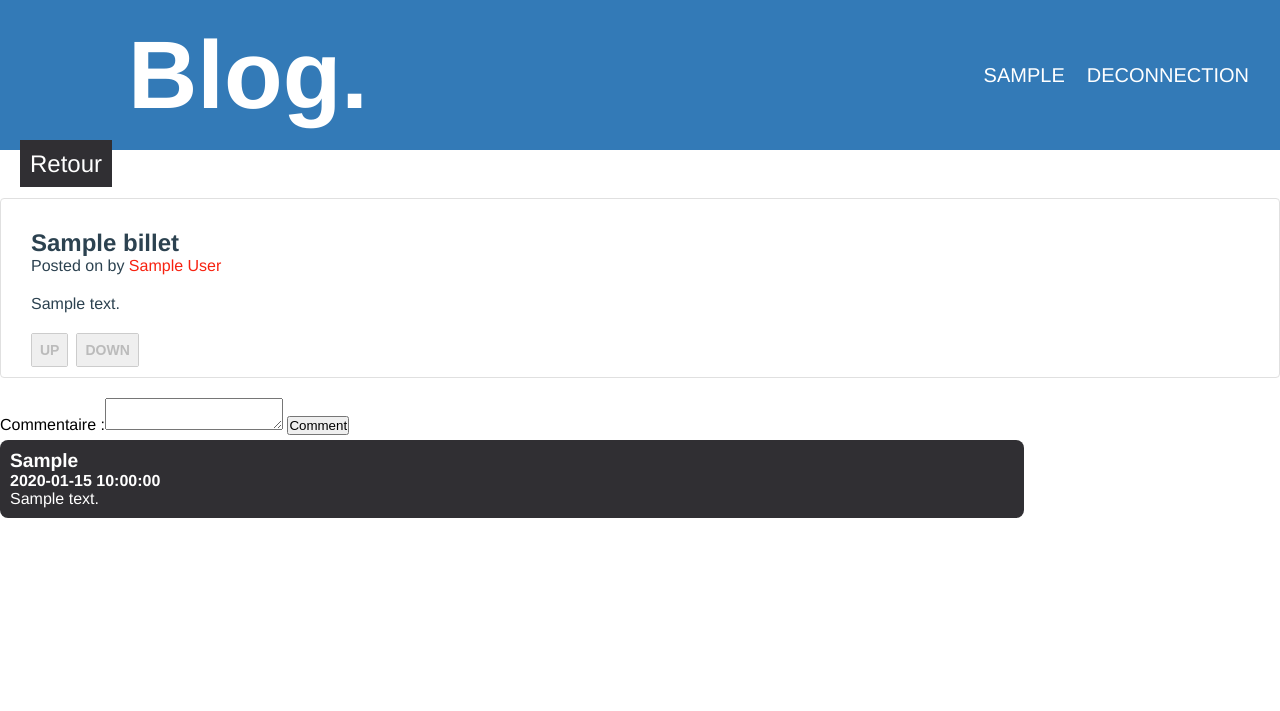
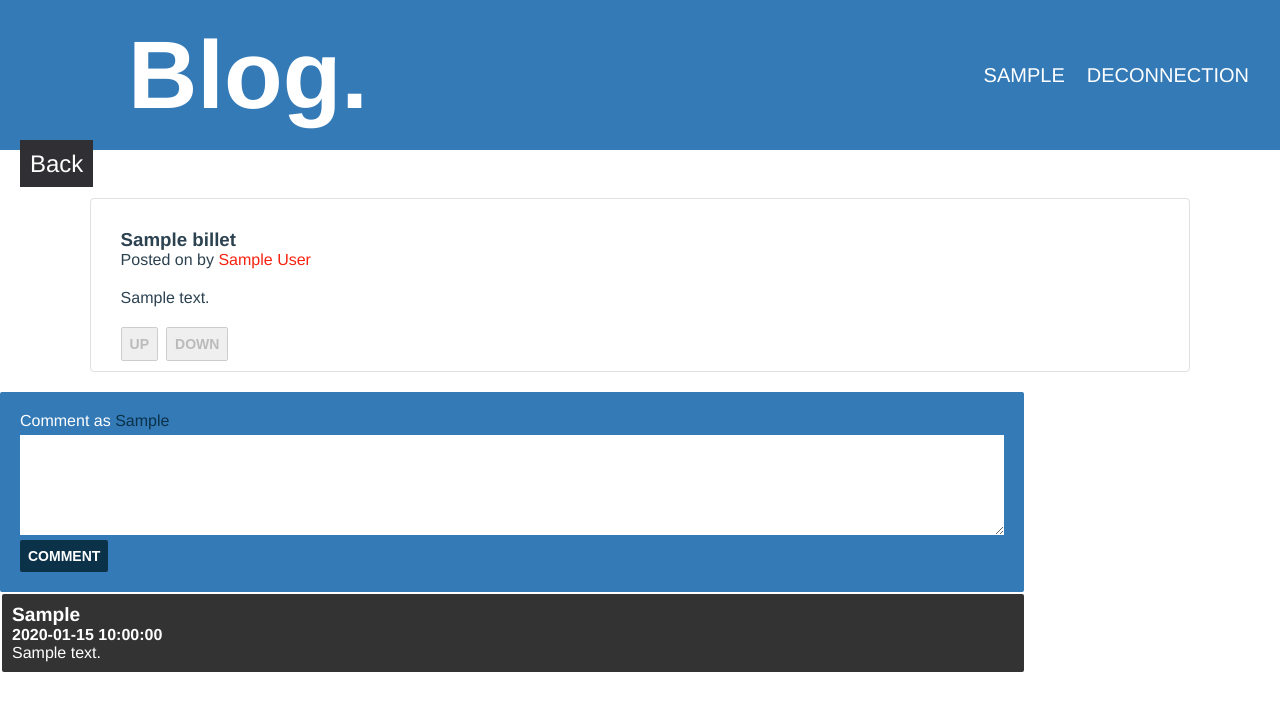
Before and after one commit to ramziChbl/php-blog, a PHP site: page /?action=post&id=1 in a window 1280 px wide. Shown: the top 711 px of the page. Run offline with PHP 8.4, Linux system fonts and the light colour scheme; the visitor is signed in with stand-in values (Sample User, id 1); tables that the repository leaves empty or names only in its code hold one stand-in row (values such as "Sample post").

Commit message:
Before little changes

```diff
--- a/index.php
+++ b/index.php
@@ -1,7 +1,6 @@
 <?php
 	session_start();
 	require "lib/autoload.php";
-
 	require "controller/controller.php";
 	//require("controller/membersController.php");
 
--- a/view/style.css
+++ b/public/style.css
@@ -4,37 +4,30 @@ html {
 }
 *, *:before, *:after {
   box-sizing: inherit;
+  margin: 0px;
+	padding: 0px;
 }
 
-*{
-	margin: 0px;
-	padding: 0px;
-}
 body{
 	font-family: Helvetica Neue, Helvetica, Arial, sans-serif;
 }
 
 #container{
-	width: 100%;
+	/*width: 100%;*/
 }
 
 #container>header{
-	/*background-color: #12355b;*/
 	background-color: #337ab7;
 	display: flex;
 	flex-direction: row;
 	justify-content: space-between;
 	color: white;
-	/*width : 100%;*/
 }
 
 #container>header>h1{
-	/*color: white;*/
 	padding: 20px;
 	padding-left: 10%;
 	font-size: 6em;
-	/*margin: auto;
-	width: 50%;*/
 }
 
 #userSpace{
@@ -60,7 +53,6 @@ body{
 	text-transform: uppercase;
 	margin: 0 5px;
 	padding: 6px;
-	/*width: 40px;*/
 }
 
 #userSpace a:hover{
@@ -68,15 +60,8 @@ body{
 	border-width: 1px;
 }
 
-#userSpace .first_link{
-	/*background-color: #E7A347;*/
-}
 
-#userSpace .second_link{
-	/*background-color: #A69A4B;*/
-}
-
-#content{
+main{
 	width: 86%;
 	min-width: 600px;
 	margin: auto;
@@ -147,6 +132,7 @@ body{
 	display: block;
 	border:none;
 	font-size: 14px;
+	cursor: pointer;
 
 }
 
@@ -199,7 +185,7 @@ body{
 }
 
 
-/*================== COMMENTAIRES ===================*/
+/*================== COMMENTS ===================*/
 #lien_retour{
 	margin: 20px;
 	margin-top: 50px;
@@ -210,7 +196,7 @@ body{
 	background-color: #302F33;
 }
 
-#comment_section{
+#commentSection{
 
 	/*padding: 20px;*/
 	/*padding: 20px 0px 20px 0px;*/
@@ -220,38 +206,54 @@ body{
 }
 
 
-#ajouter_comment{
-	/*margin: 0px 100px 0px 100px;
-	width: 80%;
-	margin: auto;*/
+#addComment{
 	min-width: 300px;
-	/*border: solid;*/
 	color: white;
 	padding: 20px;
-	border-radius: 8px;
-		background-color: #12355b;
-
+	border-radius: 2px;
+	background-color: #337ab7;
 }
 
-#ajouter_comment *{
-	/*border:solid;*/
+#addComment p a{
+	text-decoration: none;
+	color: #0B3249;
 }
 
-#ajouter_comment textarea{
+#addComment textarea{
+
 	display: block;
+	margin: 5px 0;
+	padding: 5px;
 	width: 100%;
-	font-family: "trebuchet ms",sans-serif;
+	/*max-width: 90%;*/
+	/*resize:none;*/
+	resize: vertical;
+	color: black;
+	background-color: white;
+	border: none;
+	/*font-family: "trebuchet ms",sans-serif;*/
 }
 
-#ajouter_comment input{
-	size: 12;
+#addComment input[type="submit"]{
+	text-decoration: none;
+	text-transform: uppercase;
+	cursor: pointer;
+	font-weight: bold;
+	background-color: #0B3249;
+	color: #FFFFFF;
+	box-sizing: border-box;
+	border:none;
+	border-radius: 2px;
+	padding: 8px;
+	display: block;
+	font-size: 14px;
 }
 
 .comment{
-	margin : 5px 0px 0px 0px;
+	margin : 2px 0px 0px 2px;
 	padding: 10px;
-	border-radius: 8px;
-	background-color: #302F33;
+	border-radius: 2px;
+	background-color: #333333;
 	color: white;
 }
 
--- a/view/loginView.php
+++ b/view/loginView.php
@@ -2,10 +2,11 @@
 <html>
 <head>
 	<title>Connection</title>
-	<link rel="stylesheet" type="text/css" href="view/style_members_signing.css">
+	<link rel="stylesheet" type="text/css" href="public/style_members_signing.css">
 </head>
 <body>
 	<div id="container">
+		<a id="lien_retour" href="?action=list">Home</a>
 		<div id="content">
 
 			<section id="mainContent">
@@ -19,7 +20,7 @@
 			</section>
 			<aside>
 				<h2>New member?</h2>
-				<a href="?action=register">Registration</a>
+				<a href="?action=register">Register</a>
 			</aside>
 		</div>
 	</div>
--- a/view/postView.php
+++ b/view/postView.php
@@ -2,7 +2,7 @@
 <html>
 <head>
 	<title><?php echo $billet->title();?></title>
-	<link rel="stylesheet" type="text/css" href="view/style.css">
+	<link rel="stylesheet" type="text/css" href="public/style.css">
 </head>
 <body>
 	<!--<header><h1>Blog.</h1></header>-->
@@ -26,28 +26,31 @@
 				<ul>
 			</div>
 		</header>
+		<!-- LIEN VERS LE BLOG -->
+		<a id="lien_retour" href="?action=list">Back</a>
+		<!-- AFFICHAGE DU BILLET -->
+		<main id="content">
+			<section id="billets">
+				<?php
+					include("view/billet.php");
+				?>
+			</section>
+		</main>
 
-		<!-- LIEN VERS LE BLOG -->
-		<a id="lien_retour" href="?action=list">Retour</a>
-		<!-- AFFICHAGE DU BILLET -->
-		<?php
-			include("view/billet.php");
-		?>
 
 		<!-- COMMENTAIREs -->
 
-		<div id="comment_section">
+		<section id="commentSection">
 			<?php if($currentUserController->logged())
 			{
 			?>
 			<div id="addComment">
-				<?php  echo '<form action="?action=addComment&id='.$billet->id().'" method="post">';?>
-				<!--<form action="?action=comment&idNews=<?php  ?>" method="post"> -->
-					<!--
-					<label for="nomUtil">Nom d'utilisateur :</label></br>
-					<input type="text" name="nomUtil" id="nomUtil"></br>
-					-->
-					<label for="comment">Commentaire :</label><textarea name="comment" id="commentAjoute"></textarea>
+				<?php
+					echo '<form action="?action=addComment&id='.$billet->id().'" method="post">';
+					echo '	<p>Comment as <a href="#">'.$currentUserController->loggedUser()->pseudo().'</a></p>';
+				?>
+
+					<textarea name="comment" id="commentAjoute" rows="6"></textarea>
 					<input type="submit" name="submit" value="Comment">
 					<?php
 						echo '<input type="hidden" name="id_billet" value="'.$billet->id().'">';
@@ -56,21 +59,8 @@
 				</form>
 			</div>
 			<?php } ?>
-			<!--
-			<div id="ajouter_comment">
-				<form action="../view/commentaires_post.php" method="post">
-					<label for="nomUtil">Nom d'utilisateur :</label></br>
-					<input type="text" name="nomUtil" id="nomUtil"></br>
-					<label for="commentAjoute">Commentaire :</label><textarea name="commentAjoute" id="commentAjoute"></textarea>
-					<input type="submit" value="Valider">
-					<?php
-						//echo '<input type="hidden" name="id_billet" value="'.$_GET['id_billet'].'">';
-					?>
 
-				</form>
-			</div>-->
-
-			<!-- AFFICHAGE DES COMMENTAIRES -->
+			<!-- Show comments -->
 			<div id="commentaires">
 				<?php
 					foreach ($comments as $comment)
@@ -80,7 +70,7 @@
 				 ?>
 
 			</div>
-		</div>
+		</section>
 
 	</div>
 </body>
--- a/view/registerView.php
+++ b/view/registerView.php
@@ -2,10 +2,11 @@
 <html>
 <head>
 	<title>Registation</title>
-	<link rel="stylesheet" type="text/css" href="view/style_members_signing.css">
+	<link rel="stylesheet" type="text/css" href="public/style_members_signing.css">
 </head>
 <body>
 	<div id="container">
+		<a id="lien_retour" href="?action=list">Home</a>
 		<div id="content">
 			<section id="mainContent">
 				<h1>Register</h1>
@@ -19,7 +20,7 @@
 			</section>
 			<aside>
 				<h2>Already have an account?</h2>
-				<a href="../controller/connection.php">Login</a>
+				<a href="?action=login">Login</a>
 			</aside>
 		</div>
 	</div>
```
Also changed, not shown: model/NewsManagerPDO.php (+1 -85 lines), view/billet.php (+0 -24 lines), view/listPostView.php (+16 -26 lines), public/style_members_signing.css (renamed from view/style_members_signing.css).
